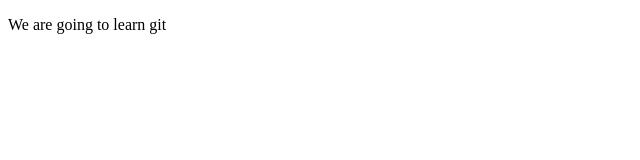
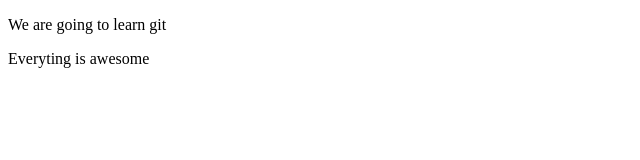
Before and after one commit to sdfurth/learning-git, a plain HTML site: page index.html in a window 1280 px wide. Shown: the whole page, without its empty margins (0-640 px from the left). Drawn offline with Linux system fonts and the light colour scheme.

Commit message:
One more commit

```diff
--- a/index.html
+++ b/index.html
@@ -8,6 +8,7 @@
 <body>
 
     <p>We are going to learn git</p>
+    <p>Everyting is awesome</p>
 
 </body>
 </html>
```
